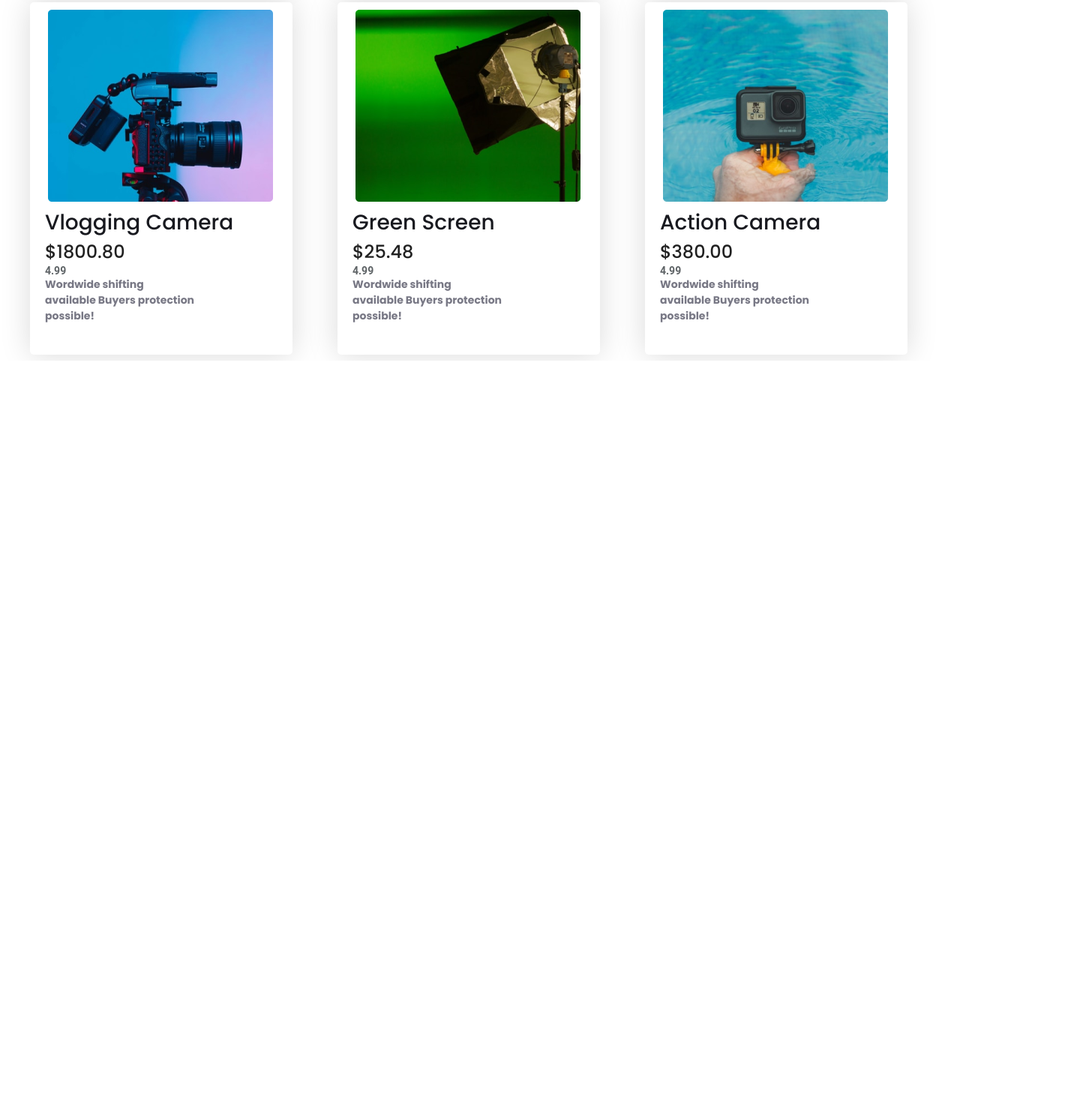
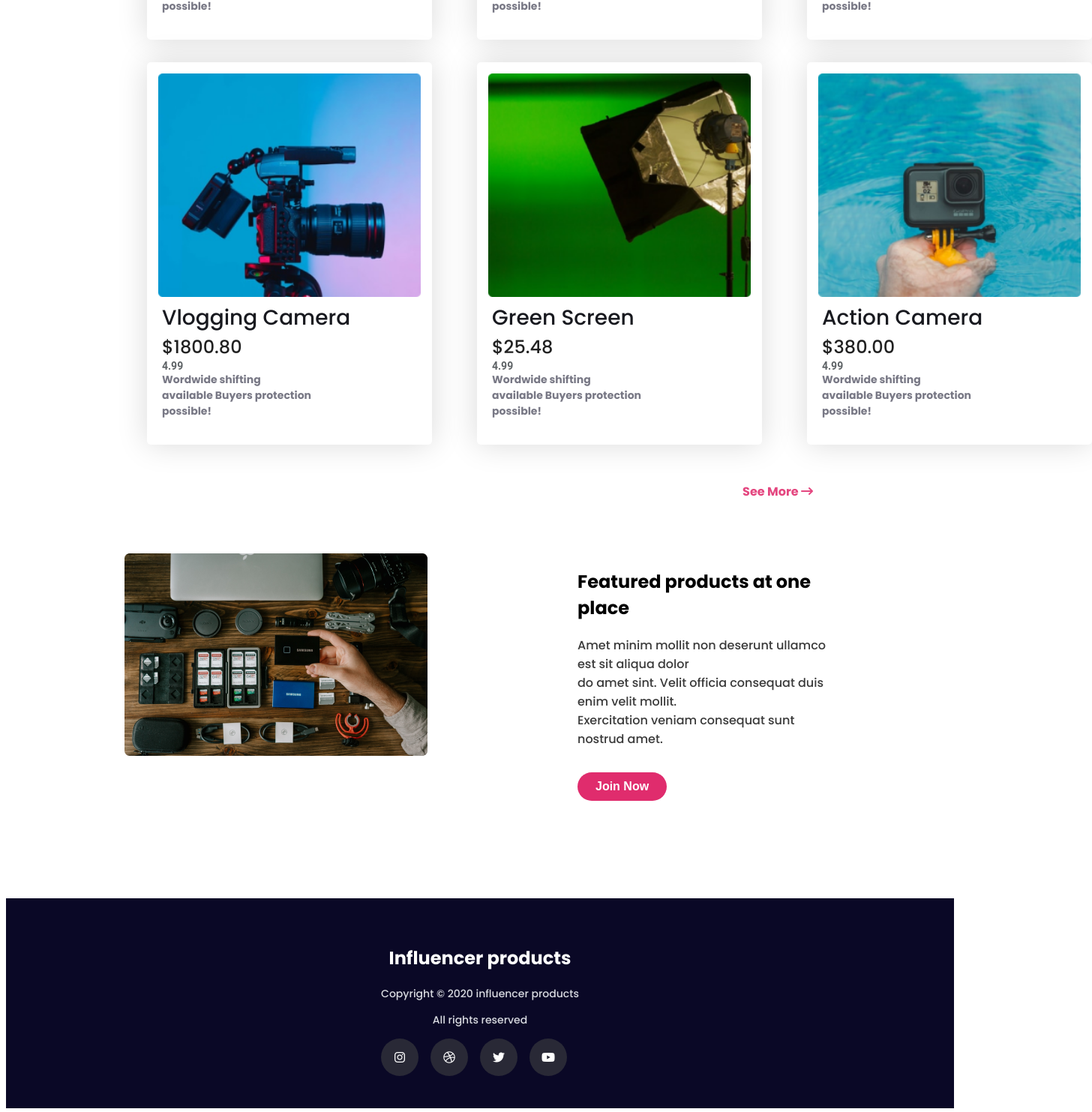
Before and after one commit to Niloy11111/influencer-gear-repo, a plain HTML site: page index.html in a window 1280 px wide. Shown: the part 2157-3640 px from the top of the page at 75% size, 1456 px wide, since content can reach past the window. Before the commit the page ends 2638 px from the top, so only its background shows below. Drawn offline with Linux system fonts and the light colour scheme.

Commit message:
finished almost all section

```diff
--- a/index.html
+++ b/index.html
@@ -5,6 +5,7 @@
     <meta name="viewport" content="width=device-width, initial-scale=1.0">
     <title>Document</title>
     <link rel="stylesheet" href="styles/blog.css">
+    <link rel="stylesheet" href="styles/responsive.css">
     <script src="https://kit.fontawesome.com/485223d2ff.js" crossorigin="anonymous"></script>
 </head>
 <body>
@@ -24,12 +25,12 @@
 
         <div class="banner-section">
             <div class="banner-content">
-                <h2 class="banner-title">Start your Journey as <br>
+                <h2 class="banner-title">Start your Journey as
                     Influencer</h2>
              <p class="familiar-text">
                 Lorem ipsum dolor sit amet, consectetur adipiscing elit. Sem <br> vestibulum sed scelerisque eros. Lectus faucibus.
              </p>
-             <button class="btn-primary">Preebook now <i class="fa-solid fa-arrow-right-long"></i></button>
+             <button class="btn-primary btn-now">Preebook now <i class="fa-solid fa-arrow-right-long"></i></button>
             </div>
 
             <div class="banner-image-container">
@@ -134,11 +135,50 @@
             <p class="accessories-rate">4.99</p>
             <p class="accessories-availability">Wordwide shifting available
                 Buyers protection possible!</p>
+            </div>
+        </div>
 
+        <div class="see-more">
+            <p>See More <i class="fa-solid fa-arrow-right-long"></i></p>
+        </div>
+        </section>
+
+        <div class="featured-section">
+            <div class="featured-image">
+                <img src="./images/gear.png" alt="">
+            </div>
+
+            <div class="featured-content">
+                <h2>Featured products at one place</h2>
+                <p class="familiar-text">
+                    Amet minim mollit non deserunt ullamco est sit aliqua dolor <br> do amet sint. Velit officia consequat duis enim velit mollit. <br> Exercitation veniam consequat sunt nostrud amet.
+                </p>
+                <button class="btn-primary join-btn">Join Now</button>
+            </div>
+        </div>
+
+    </main>
+
+    <footer>
+        <div class="footer-container">
+
+            <div class="footer-content">
+
+                <h2>Influencer products</h2>
+                <p>Copyright © 2020  influencer products</p>
+                <p>All rights reserved</p>
+                <div class="fontawesome">
+                    <i class="fa-brands fa-instagram"></i>
+                    <i class="fa-brands fa-dribbble"></i>
+                    <i class="fa-brands fa-twitter"></i>
+                    <i class="fa-brands fa-youtube"></i>
+
+                </div>
             </div>
 
         </div>
-        </section>
-    </main>
+
+
+    </footer>
 </body>
 </html>
--- a/styles/blog.css
+++ b/styles/blog.css
@@ -69,8 +69,8 @@ font-size: 16px;
 /* main section starts here */
 main{
  /* margin: 0px 250px 100px 250px; */
- width: 1200px;
- margin: 0 auto;
+ width:75%;
+ margin:0 auto;
 }
 /* sponsors section styles start here */
 .sponsors-section{
@@ -92,25 +92,28 @@ main{
 }
 .accessories-image-container{
     display: grid;
-    grid-template-columns: repeat(3, 1fr);
+    grid-template-columns: repeat(3,1fr);
     gap: 30px;
+
 }
 .box{
     width: 350px;
-    height: 470px;
+    height: 480px;
     border-radius: 5px;
-background: #FFF;
-box-shadow: 0px 0px 40px 0px rgba(0, 0, 0, 0.15);
+    background: #FFF;
+    box-shadow: 0px 0px 40px 0px rgba(0, 0, 0, 0.15);
+    padding: 15px;
+    margin-left: 30px;
 }
 .box img{
-    padding:10px 0px 0px 10px;
-    margin-left: 14px;
+ width: 100%;
+ margin: 0 auto;
 }
 .accessories-title{
     color: var(--text-gray-900, #18191F);
     font-size: 28px;
     font-weight: 500;
-    margin:0 0 0 20px;
+    margin:0 0 0 5px;
 
 }
 
@@ -118,7 +121,7 @@ box-shadow: 0px 0px 40px 0px rgba(0, 0, 0, 0.15);
     color: rgba(0, 0, 0, 0.87);
     font-size: 24px;
     font-weight: 400;
-    margin:0 0 0 20px;
+    margin:0 0 0 5px;
 
 }
 .accessories-rate{
@@ -126,12 +129,65 @@ box-shadow: 0px 0px 40px 0px rgba(0, 0, 0, 0.15);
     font-family: Roboto;
     font-size: 14px;
     font-weight: 700;
-    margin:0 0 0 20px;
+    margin:0 0 0 5px;
 }
 .accessories-availability{
     color: #787885;
     font-size: 14px;
     font-weight: 700;
-    margin:0 0 0 20px;
+    margin:0 0 0 5px;
     max-width: 200px;
 }
+/* see more section */
+.see-more{
+  margin-top: 50px;
+  margin-right: 30px;
+  text-align: right;
+  color: rgba(224, 44, 109, 0.87);
+  font-size: 16px;
+  font-weight: 700;
+}
+/* featured section starts  */
+.featured-section{
+    display: flex;
+    margin-top: 70px;
+    gap: 200px;
+}
+/* footer */
+footer{
+    background: #0A0826;
+    height: 35vh;
+    display: flex;
+    align-items: center;
+    justify-content: center;
+    margin-top: 130px;
+}
+
+.footer-content{
+    text-align: center;
+}
+.footer-content h2{
+ color: #FFF;
+font-size: 24px;
+font-weight: 700;
+}
+.footer-content p{
+    color: var(--text-gray-300, #D9DBE1);
+    font-size: 14px;
+    font-style: normal;
+}
+.fontawesome i{
+    width: 50px;
+    height: 50px;
+    color: #FFFFFF;
+    margin-right: 16px;
+    background-color:rgb(41, 41, 54);
+    display: flex;
+    align-items: center;
+    justify-content: center;
+    border-radius: 50%;
+}
+.fontawesome{
+    display: flex;
+    justify-content: center;
+}
--- /dev/null
+++ b/styles/responsive.css
@@ -0,0 +1,70 @@
+
+@media screen and (max-width:576px) {
+    header{
+        padding: 20px;
+    }
+    nav, .nav-contact{
+        flex-direction: column;
+    }
+    .featured-section{
+        flex-direction: column-reverse;
+    }
+    .banner-section{
+        flex-direction: column-reverse;
+        margin-bottom: 20px;
+    }
+    nav{
+        text-align: center;
+    }
+    .banner-section{
+        text-align: center;
+    }
+    .btn-now{
+        margin-bottom: 20px;
+    }
+    .banner-image-container{
+        padding: 20px 0px 20px 20px;
+        background-size: cover;
+    }
+    .banner-image-container img{
+        width: 100%;
+    }
+    .sponsors-section{
+         flex-wrap: wrap;
+    }
+   .sponsors-section img{
+    width: 50px;
+     height: 40px;
+     margin-right: 30px;
+     padding: 10px 0;
+   }
+
+    .accessories-image-container{
+        grid-template-columns: repeat(1,1fr);
+        gap: 30px;
+
+    }
+    .box{
+        width: 350px;
+        height: 480px;
+        padding: 10px;
+        margin-left: 0px;
+    }
+    .see-more{
+        margin-top: 20px;
+        margin-right:0px;
+        text-align:center;
+      }
+      .featured-section{
+        margin-top: 30px;
+        gap: 30px;
+    }
+    .featured-image img{
+        width: 100%;
+    }
+    footer{
+        margin-top: 50px;
+    }
+
+
+}
```
